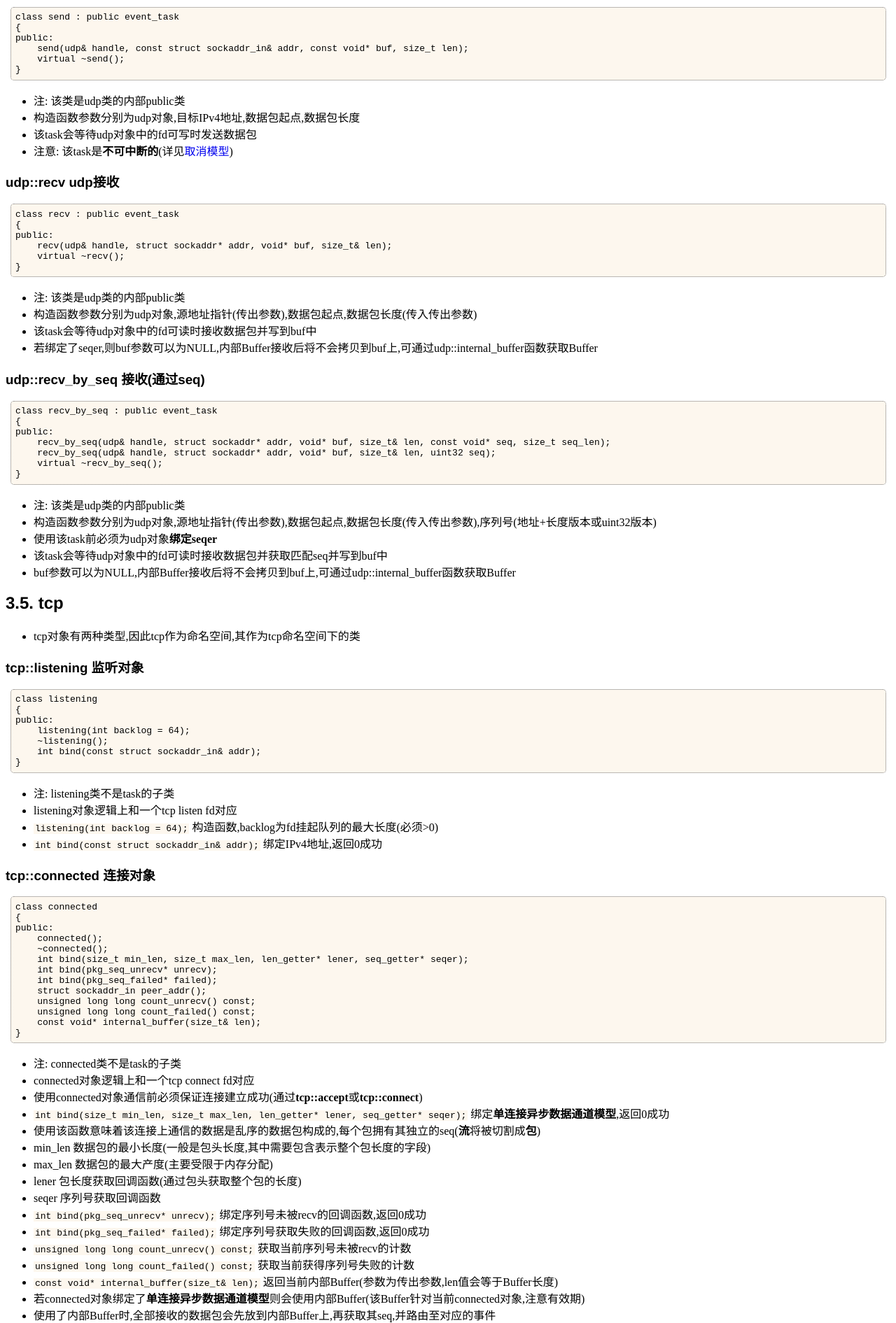
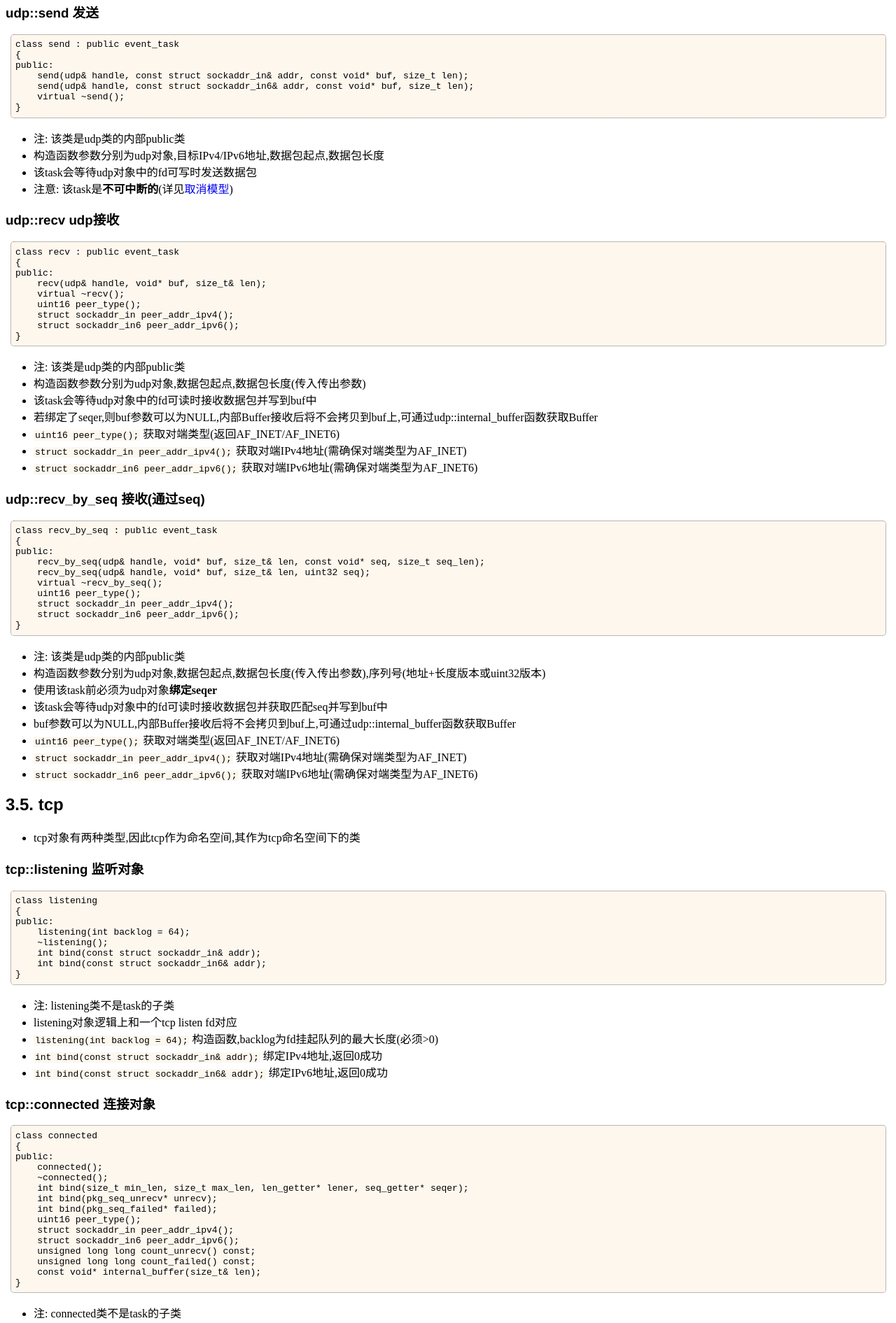
Before and after one commit to chishaxie/cocoflow, a plain HTML site: page docs/index.html in a window 1280 px wide. Shown: the part 7392-9283 px from the top of the page at 70% size. Drawn offline with Linux system fonts and the light colour scheme.

Commit message:
support ipv6 for udp/tcp

```diff
--- a/docs/index.html
+++ b/docs/index.html
@@ -332,6 +332,7 @@ public:
     udp();
     ~udp();
     int bind(const struct sockaddr_in&amp; addr);
+    int bind(const struct sockaddr_in6&amp; addr, bool ipv6_only = false);
     int bind(seq_getter* seqer);
     int bind(pkg_seq_unrecv* unrecv);
     int bind(pkg_seq_failed* failed);
@@ -343,6 +344,7 @@ public:
 <li>注: udp类不是task的子类</li>
 <li>udp对象逻辑上和一个udp fd对应</li>
 <li><code>int bind(const struct sockaddr_in&amp; addr);</code> 绑定IPv4地址(若不绑定则使用随机端口),返回0成功</li>
+<li><code>int bind(const struct sockaddr_in6&amp; addr, bool ipv6_only = false);</code> 绑定IPv6地址(若不绑定则使用随机端口),返回0成功</li>
 <li><code>int bind(seq_getter* seqer);</code> 绑定序列号获取回调函数(全部udp收包都需要调用该函数),返回0成功</li>
 <li><code>int bind(pkg_seq_unrecv* unrecv);</code> 绑定序列号未被recv的回调函数,返回0成功</li>
 <li><code>int bind(pkg_seq_failed* failed);</code> 绑定序列号获取失败的回调函数,返回0成功</li>
@@ -359,11 +361,12 @@ public:
 {
 public:
     send(udp&amp; handle, const struct sockaddr_in&amp; addr, const void* buf, size_t len);
+    send(udp&amp; handle, const struct sockaddr_in6&amp; addr, const void* buf, size_t len);
     virtual ~send();
 }</code></pre>
 <ul>
 <li>注: 该类是udp类的内部public类</li>
-<li>构造函数参数分别为udp对象,目标IPv4地址,数据包起点,数据包长度</li>
+<li>构造函数参数分别为udp对象,目标IPv4/IPv6地址,数据包起点,数据包长度</li>
 <li>该task会等待udp对象中的fd可写时发送数据包</li>
 <li>注意: 该task是<strong>不可中断的</strong>(详见<a href="#%E5%8F%96%E6%B6%88%E6%A8%A1%E5%9E%8B">取消模型</a>)</li>
 </ul>
@@ -371,29 +374,41 @@ public:
 <pre><code>class recv : public event_task
 {
 public:
-    recv(udp&amp; handle, struct sockaddr* addr, void* buf, size_t&amp; len);
+    recv(udp&amp; handle, void* buf, size_t&amp; len);
     virtual ~recv();
+    uint16 peer_type();
+    struct sockaddr_in peer_addr_ipv4();
+    struct sockaddr_in6 peer_addr_ipv6();
 }</code></pre>
 <ul>
 <li>注: 该类是udp类的内部public类</li>
-<li>构造函数参数分别为udp对象,源地址指针(传出参数),数据包起点,数据包长度(传入传出参数)</li>
+<li>构造函数参数分别为udp对象,数据包起点,数据包长度(传入传出参数)</li>
 <li>该task会等待udp对象中的fd可读时接收数据包并写到buf中</li>
 <li>若绑定了seqer,则buf参数可以为NULL,内部Buffer接收后将不会拷贝到buf上,可通过udp::internal_buffer函数获取Buffer</li>
+<li><code>uint16 peer_type();</code> 获取对端类型(返回AF_INET/AF_INET6)</li>
+<li><code>struct sockaddr_in peer_addr_ipv4();</code> 获取对端IPv4地址(需确保对端类型为AF_INET)</li>
+<li><code>struct sockaddr_in6 peer_addr_ipv6();</code> 获取对端IPv6地址(需确保对端类型为AF_INET6)</li>
 </ul>
 <h3 id="udprecv_by_seq-接收通过seq">udp::recv_by_seq 接收(通过seq)</h3>
 <pre><code>class recv_by_seq : public event_task
 {
 public:
-    recv_by_seq(udp&amp; handle, struct sockaddr* addr, void* buf, size_t&amp; len, const void* seq, size_t seq_len);
-    recv_by_seq(udp&amp; handle, struct sockaddr* addr, void* buf, size_t&amp; len, uint32 seq);
+    recv_by_seq(udp&amp; handle, void* buf, size_t&amp; len, const void* seq, size_t seq_len);
+    recv_by_seq(udp&amp; handle, void* buf, size_t&amp; len, uint32 seq);
     virtual ~recv_by_seq();
+    uint16 peer_type();
+    struct sockaddr_in peer_addr_ipv4();
+    struct sockaddr_in6 peer_addr_ipv6();
 }</code></pre>
 <ul>
 <li>注: 该类是udp类的内部public类</li>
-<li>构造函数参数分别为udp对象,源地址指针(传出参数),数据包起点,数据包长度(传入传出参数),序列号(地址+长度版本或uint32版本)</li>
+<li>构造函数参数分别为udp对象,数据包起点,数据包长度(传入传出参数),序列号(地址+长度版本或uint32版本)</li>
 <li>使用该task前必须为udp对象<strong>绑定seqer</strong></li>
 <li>该task会等待udp对象中的fd可读时接收数据包并获取匹配seq并写到buf中</li>
 <li>buf参数可以为NULL,内部Buffer接收后将不会拷贝到buf上,可通过udp::internal_buffer函数获取Buffer</li>
+<li><code>uint16 peer_type();</code> 获取对端类型(返回AF_INET/AF_INET6)</li>
+<li><code>struct sockaddr_in peer_addr_ipv4();</code> 获取对端IPv4地址(需确保对端类型为AF_INET)</li>
+<li><code>struct sockaddr_in6 peer_addr_ipv6();</code> 获取对端IPv6地址(需确保对端类型为AF_INET6)</li>
 </ul>
 <h2 id="tcp">3.5. tcp</h2>
 <ul>
@@ -406,12 +421,14 @@ public:
     listening(int backlog = 64);
     ~listening();
     int bind(const struct sockaddr_in&amp; addr);
+    int bind(const struct sockaddr_in6&amp; addr);
 }</code></pre>
 <ul>
 <li>注: listening类不是task的子类</li>
 <li>listening对象逻辑上和一个tcp listen fd对应</li>
 <li><code>listening(int backlog = 64);</code> 构造函数,backlog为fd挂起队列的最大长度(必须&gt;0)</li>
 <li><code>int bind(const struct sockaddr_in&amp; addr);</code> 绑定IPv4地址,返回0成功</li>
+<li><code>int bind(const struct sockaddr_in6&amp; addr);</code> 绑定IPv6地址,返回0成功</li>
 </ul>
 <h3 id="tcpconnected-连接对象">tcp::connected 连接对象</h3>
 <pre><code>class connected
@@ -422,7 +439,9 @@ public:
     int bind(size_t min_len, size_t max_len, len_getter* lener, seq_getter* seqer);
     int bind(pkg_seq_unrecv* unrecv);
     int bind(pkg_seq_failed* failed);
-    struct sockaddr_in peer_addr();
+    uint16 peer_type();
+    struct sockaddr_in peer_addr_ipv4();
+    struct sockaddr_in6 peer_addr_ipv6();
     unsigned long long count_unrecv() const;
     unsigned long long count_failed() const;
     const void* internal_buffer(size_t&amp; len);
@@ -439,6 +458,9 @@ public:
 <li>seqer 序列号获取回调函数</li>
 <li><code>int bind(pkg_seq_unrecv* unrecv);</code> 绑定序列号未被recv的回调函数,返回0成功</li>
 <li><code>int bind(pkg_seq_failed* failed);</code> 绑定序列号获取失败的回调函数,返回0成功</li>
+<li><code>uint16 peer_type();</code> 获取对端类型(返回AF_INET/AF_INET6)</li>
+<li><code>struct sockaddr_in peer_addr_ipv4();</code> 获取对端IPv4地址(需确保对端类型为AF_INET)</li>
+<li><code>struct sockaddr_in6 peer_addr_ipv6();</code> 获取对端IPv6地址(需确保对端类型为AF_INET6)</li>
 <li><code>unsigned long long count_unrecv() const;</code> 获取当前序列号未被recv的计数</li>
 <li><code>unsigned long long count_failed() const;</code> 获取当前获得序列号失败的计数</li>
 <li><code>const void* internal_buffer(size_t&amp; len);</code> 返回当前内部Buffer(参数为传出参数,len值会等于Buffer长度)</li>
@@ -483,10 +505,11 @@ public:
 {
 public:
     connect(int&amp; ret, connected&amp; handle, const struct sockaddr_in&amp; addr);
+    connect(int&amp; ret, connected&amp; handle, const struct sockaddr_in6&amp; addr);
     virtual ~connect();
 }</code></pre>
 <ul>
-<li>构造函数参数分别为返回码,connected对象,目标IPv4地址</li>
+<li>构造函数参数分别为返回码,connected对象,目标IPv4/IPv6地址</li>
 <li>该task会让connected对象中的fd向目标地址发起连接建立请求,并等待建立成功(或出错)</li>
 <li>connected对象必须是连接还未建立的</li>
 <li>若返回码为失败/错误,那么意味着该connected对象坏掉了,只能析构对象(close fd)了</li>
@@ -558,18 +581,30 @@ public:
 <li>工具API为其它一些附加函数</li>
 </ul>
 <h3 id="section-21"></h3>
-<pre><code>struct sockaddr_in ip_to_addr(const char* ip, int port);</code></pre>
+<pre><code>struct sockaddr_in ip_to_addr(const char* ipv4, int port);</code></pre>
 <ul>
 <li>IPv4地址(字符串+整数)转sockaddr_in对象</li>
 <li>例如: struct sockaddr_in addr = ip_to_addr(&quot;127.0.0.1&quot;, 1337);</li>
 </ul>
 <h3 id="section-22"></h3>
+<pre><code>struct sockaddr_in6 ip_to_addr6(const char* ipv6, int port);</code></pre>
+<ul>
+<li>IPv6地址(字符串+整数)转sockaddr_in6对象</li>
+<li>例如: struct sockaddr_in6 addr = ip_to_addr6(&quot;::1&quot;, 1337);</li>
+</ul>
+<h3 id="section-23"></h3>
 <pre><code>std::string ip_to_str(const struct sockaddr_in &amp;addr);</code></pre>
 <ul>
 <li>IPv4地址sockaddr_in对象转std::string描述</li>
 <li>例如: ip_to_str(addr); //结果为&quot;127.0.0.1:1337&quot;</li>
 </ul>
-<h3 id="section-23"></h3>
+<h3 id="section-24"></h3>
+<pre><code>std::string ip_to_str(const struct sockaddr_in6&amp; addr);</code></pre>
+<ul>
+<li>IPv6地址sockaddr_in6对象转std::string描述</li>
+<li>例如: ip_to_str(addr); //结果为&quot;[::1]:1337&quot;</li>
+</ul>
+<h3 id="section-25"></h3>
 <pre><code>void set_debug(FILE* fp);</code></pre>
 <ul>
 <li>开启debug模式(全部运行态的切换日志会记录到fp中)</li>
@@ -608,7 +643,7 @@ public:
 <li><strong>特别注意</strong>：若用户在run()函数中申请了某资源,则需要在cancel()函数中释放掉(否则会造成资源泄露)</li>
 <li>这一保护过程和写出<strong>异常安全</strong>的代码是等价的,下面为Demo:</li>
 </ul>
-<h3 id="section-24"></h3>
+<h3 id="section-26"></h3>
 <pre><code>class my_task : public user_task
 {
 void *resources; //某资源
```
Also changed, not shown: 11 other files.
